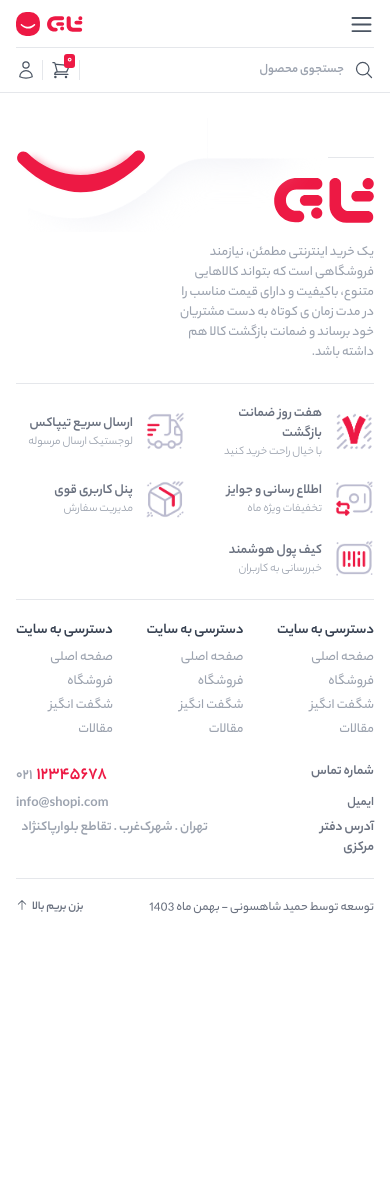
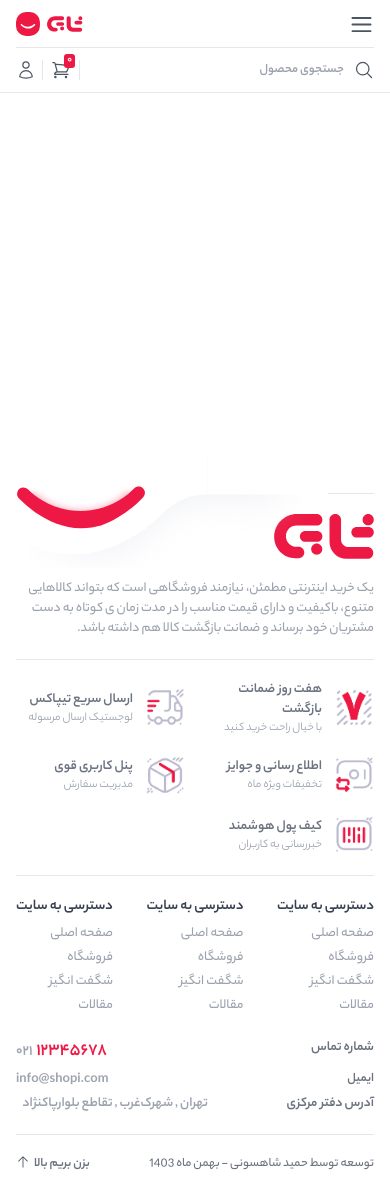
Before and after one commit to Jouissance-seeker/shopi, a Next.js app: page / in a window 390 px wide. Before the commit the page ends 939 px from the top, so only its background shows below. Built offline with nearby package versions, Linux system fonts and the light colour scheme.

Commit message:
fix: fix footer texts

```diff
--- a/app/globals.css
+++ b/app/globals.css
@@ -9,7 +9,7 @@
 }
 
 body {
-  @apply text-[--foreground] bg-[--background] text-gray-600;
+  @apply text-[--foreground] overflow-x-hidden bg-[--background] text-gray-600;
 }
 p {
   @apply text-gray-700;
--- a/containers/templates/base/footer.tsx
+++ b/containers/templates/base/footer.tsx
@@ -18,7 +18,7 @@ export function Footer() {
 const Info = () => {
   return (
     <div className="relative border-t py-5">
-      <div className="ml-40 flex flex-col gap-4 md:flex-row">
+      <div className="flex flex-col gap-4 sm:ml-20 md:flex-row">
         {/* logo 1 */}
         <Link href="/">
           <Image
@@ -29,7 +29,7 @@ const Info = () => {
           />
         </Link>
         {/* info */}
-        <p className="max-w-xl text-sm font-medium text-gray-400">
+        <p className="max-w-sm text-sm font-medium text-gray-400 lg:max-w-md">
           یک خرید اینترنتی مطمئن، نیازمند فروشگاهی است که بتواند کالاهایی متنوع،
           باکیفیت و دارای قیمت مناسب را در مدت زمان ی کوتاه به دست مشتریان خود
           برساند و ضمانت بازگشت کالا هم داشته باشد.
@@ -230,7 +230,7 @@ const Content = () => {
         <div className="justify-end lg:flex">
           <ul className="flex max-w-md flex-col gap-1">
             <li className="flex w-full justify-between">
-              <p className="ml-20 w-full text-sm font-bold text-gray-500">
+              <p className="w-full text-sm font-bold text-gray-500 sm:ml-20">
                 شماره تماس
               </p>
               <div>
@@ -255,7 +255,7 @@ const Content = () => {
               </div>
             </li>
             <li className="flex w-full justify-between">
-              <p className="ml-20 w-full text-sm font-bold text-gray-500">
+              <p className="w-full text-sm font-bold text-gray-500 sm:ml-20">
                 آدرس دفتر مرکزی
               </p>
               <div>
@@ -263,7 +263,7 @@ const Content = () => {
                   href="https://maps.app.goo.gl/tx37xYbEzzUBiKRF"
                   className="flex w-48 items-center gap-1 text-sm font-bold text-gray-400"
                 >
-                  تهران . شهرک‌غرب . تقاطع‌ بلوار‌پاکنژاد
+                  تهران , شهرک‌غرب , تقاطع‌ بلوار‌پاکنژاد
                 </Link>
               </div>
             </li>
@@ -284,8 +284,8 @@ const CopyRight = () => {
         className="flex gap-1"
         onClick={() => window.scrollTo({ top: 0, behavior: 'smooth' })}
       >
-        <p className="text-xs font-bold text-gray-500">بزن بریم بالا</p>
-        <HiArrowUp size={12} />
+        <p className="text-xsp font-bold text-gray-500">بزن بریم بالا</p>
+        <HiArrowUp size={14} />
       </button>
     </div>
   );
--- a/containers/templates/base/header.tsx
+++ b/containers/templates/base/header.tsx
@@ -300,7 +300,7 @@ const DesktopTop = () => {
             alt="لوگو"
             width={130}
             height={80}
-            className="absolute left-3 z-10"
+            className="absolute left-0 z-10"
           />
         </Link>
         <Image
@@ -308,7 +308,7 @@ const DesktopTop = () => {
           alt="لوگو"
           width={350}
           height={130}
-          className="absolute left-3"
+          className="absolute left-0"
         />
       </div>
       {/* call */}
--- a/containers/templates/base/index.tsx
+++ b/containers/templates/base/index.tsx
@@ -10,7 +10,23 @@ export default function TemplateBase(props: ILayoutProps) {
   return (
     <>
       <Header />
-      <main className="flex-center my-8 flex-1">{props.children}</main>
+      <main className="flex-center my-8 flex-1">
+        <br />
+        <br />
+        <br />
+        <br />
+        <br />
+        <br />
+        <br />
+        <br />
+        <br />
+        <br />
+        <br />
+        <br />
+        <br />
+        <br />
+        {props.children}
+      </main>
       <Footer />
     </>
   );
```
